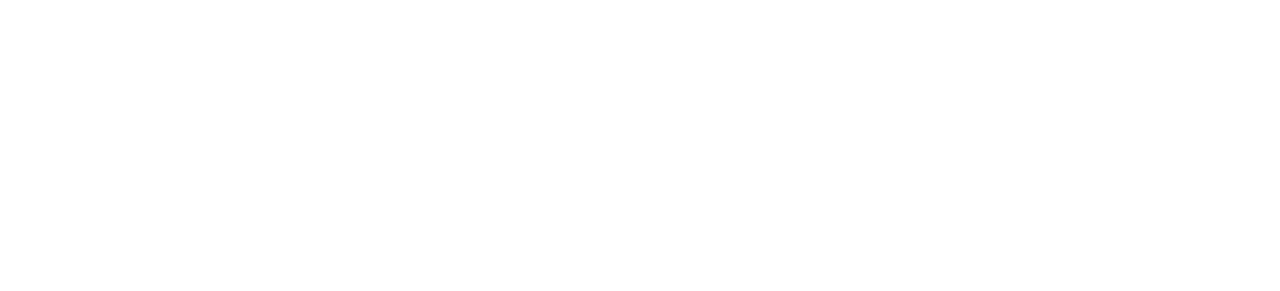
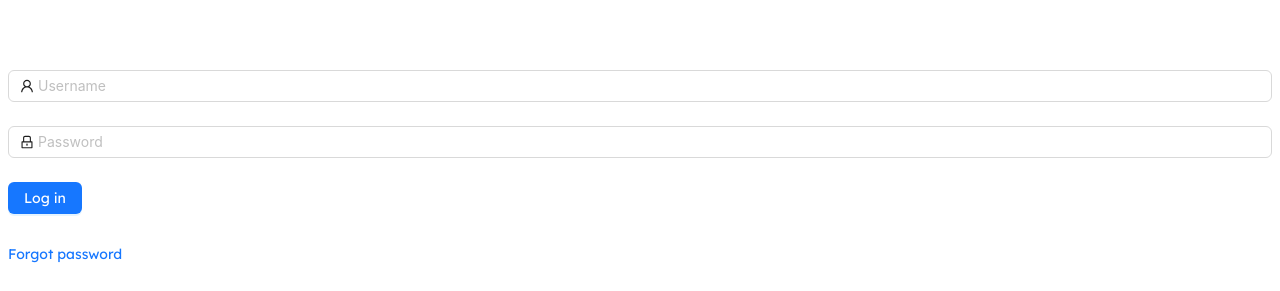
Before and after one commit to ICEI-PUC-Minas-PPLES-TI/plf-es-2024-1-ti4-0658100-Geovana-Lima-Nutricionista, a React (Vite) app in the folder Codigo/front/frontNutri/: page /login in a window 1280 px wide. Shown: the part 738-1029 px from the top of the page. Before the commit the page ends 816 px from the top, so only its background shows below. Built offline with nearby package versions, Linux system fonts and the light colour scheme; no server answers; a web font is replaced by a local one.

Commit message:
Tela de Login

```diff
--- a/Codigo/front/frontNutri/package.json
+++ b/Codigo/front/frontNutri/package.json
@@ -10,7 +10,7 @@
     "preview": "vite preview"
   },
   "dependencies": {
-    "antd": "^5.15.3",
+    "antd": "^5.16.0",
     "less-loader": "^12.2.0",
     "react": "^18.2.0",
     "react-dom": "^18.2.0",
--- a/Codigo/front/frontNutri/src/App.tsx
+++ b/Codigo/front/frontNutri/src/App.tsx
@@ -2,11 +2,17 @@
 import  SiderComponent from './components/SiderComponent';
 import { RoutesApplication } from './Routes';
 import PatientRegistration from './components/PatientRegistration';
+import Login from '../src/components/Login/Login';
 
 function App() {
   return (
     <div>
-      <PatientRegistration />
+      <div>
+        <PatientRegistration />
+      </div>
+      <div>
+        <Login />
+      </div>
     </div>
   );
 }
--- a/Codigo/front/frontNutri/src/Routes.tsx
+++ b/Codigo/front/frontNutri/src/Routes.tsx
@@ -1,19 +1,19 @@
 import React from 'react';
 import { Route, Routes } from 'react-router-dom';
-import SiderComponent from './components/SiderComponent';
 import  PatientRegistration  from './components/PatientRegistration';
+import  Login  from './components/Login/Login';
 
 export const RoutesApplication = () => {
     return (
         <Routes>
-            <Route path="/" element={<SiderComponent />}>
+
+                <Route path="/login" element={<Login />} />
                 <Route path="/add-new-patient" element={<PatientRegistration />} />
                 <Route path="/check-patient" element={<div>"teste"</div>} />
                 <Route path="/profile" element={<div>"profile"</div>} />
                 <Route path="/add-new-event" element={<div>"add-new-event"</div>} />
                 <Route path="/check-schedule" element={<div>"check-schedule"</div>} />
                 <Route path="/home" element={<div>"home"</div>} />
-            </Route>
         </Routes>
     );
 };
--- /dev/null
+++ b/Codigo/front/frontNutri/src/components/Login/Login.tsx
@@ -0,0 +1,51 @@
+import styles from './styles.css';
+import React from 'react';
+import { Route, Routes } from 'react-router-dom';
+import { LockOutlined, UserOutlined } from '@ant-design/icons';
+import { Button, Checkbox, Form, Input } from 'antd';
+
+
+const Login = () => {
+
+    const onFinish = (values: any) => {
+        console.log('Received values of form: ', values);
+    };
+    return (
+        <Form
+            name="normal_login"
+            className="login-form"
+            initialValues={{ remember: true }}
+            onFinish={onFinish}
+        >
+            <Form.Item
+                name="username"
+                rules={[{ required: true, message: 'Please input your Username!' }]}
+            >
+                <Input prefix={<UserOutlined className="site-form-item-icon" />} placeholder="Username" />
+            </Form.Item>
+            <Form.Item
+                name="password"
+                rules={[{ required: true, message: 'Please input your Password!' }]}
+            >
+                <Input
+                    prefix={<LockOutlined className="site-form-item-icon" />}
+                    type="password"
+                    placeholder="Password"
+                />
+            </Form.Item>
+
+            <Form.Item>
+                <Button type="primary" htmlType="submit" className="login-form-button">
+                    Log in
+                </Button>
+            </Form.Item>
+            <Form.Item>
+                <a className="login-form-forgot" href="">
+                    Forgot password
+                </a>
+            </Form.Item>
+        </Form>
+    );
+
+}
+export default Login;
--- /dev/null
+++ b/Codigo/front/frontNutri/src/components/Login/styles.css
@@ -0,0 +1,6 @@
+#components-form-demo-normal-login .login-form {
+  max-width: 300px;
+}
+#components-form-demo-normal-login .login-form-button {
+  width: 100%;
+}
--- a/Codigo/front/frontNutri/src/components/PatientRegistration.tsx
+++ b/Codigo/front/frontNutri/src/components/PatientRegistration.tsx
@@ -2,6 +2,7 @@
 import { Form, Input, Button, DatePicker, Select, Row, Col, Divider } from 'antd';
 import theme from '../styles/theme';
 import Title from 'antd/es/typography/Title';
+import { Route, Routes } from 'react-router-dom';
 
 const { Option } = Select;
 
```
Also changed, not shown: 1 other file (tests, documents, lock files or other folders).
